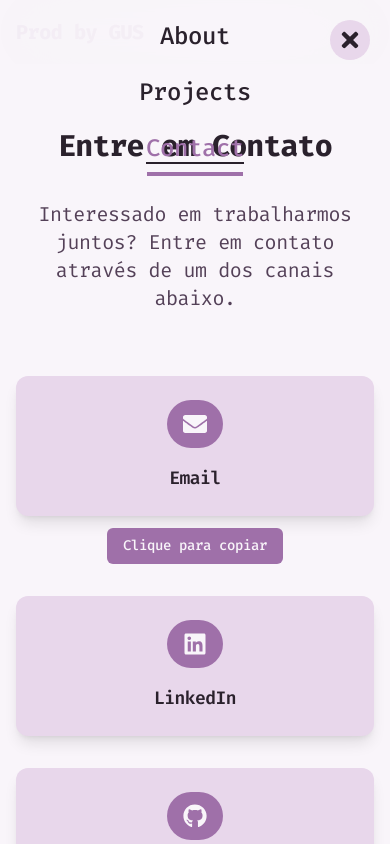
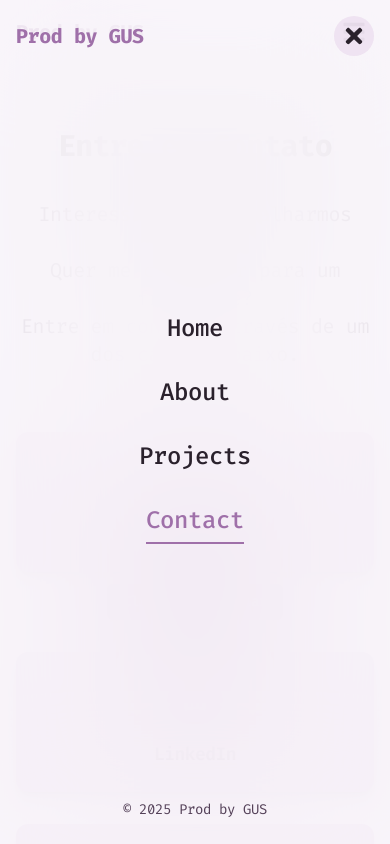
Before and after one commit to gustavo-nomelini/portfolio-prodbygus, a Next.js app: page /contact in a window 390 px wide. Both pictures are taken after a click on the button "Abrir menu". Shown: the top 844 px of the page. Built offline with nearby package versions, Linux system fonts and the light colour scheme.

Commit message:
feat: unify logo animation for desktop and mobile, enhance mobile menu overlay, and update contact section text

```diff
--- a/src/components/layout/Header.tsx
+++ b/src/components/layout/Header.tsx
@@ -80,6 +80,7 @@ const Header = () => {
   ];
 
   return (
+    <>
       <header
         className={`
           fixed top-0 left-0 right-0 z-50
@@ -147,62 +148,82 @@ const Header = () => {
             </nav>
 
             {/* Botão do menu mobile */}
-          <div className="md:hidden flex items-center">
             <button
-              className="text-[var(--foreground)] p-2 rounded-md hover:bg-[var(--color4)] transition-colors focus:outline-none"
+              className="md:hidden text-[var(--foreground)] p-2 rounded-md hover:bg-[var(--color4)] transition-colors focus:outline-none"
               onClick={toggleMenu}
               aria-label={menuOpen ? "Fechar menu" : "Abrir menu"}
             >
-              {menuOpen ? (
-                <FaTimes className="h-6 w-6" />
-              ) : (
               <FaBars className="h-6 w-6" />
-              )}
             </button>
           </div>
         </div>
-      </div>
+      </header>
 
-      {/* Menu mobile overlay */}
+      {/* Menu mobile - Corrigido para preencher a tela inteira com blur */}
       <div
         className={`
-          md:hidden fixed inset-0 bg-[var(--background)]/90 backdrop-blur-2xl z-40
-          flex flex-col justify-center items-center
-          transform transition-transform duration-300 ease-in-out
-          ${menuOpen ? 'translate-x-0' : 'translate-x-full'}
-          pt-16 /* Espaço para o header */
+          fixed inset-0 z-[100] md:hidden
+          transition-opacity duration-500 ease-in-out
+          ${menuOpen ? 'opacity-100 pointer-events-auto' : 'opacity-0 pointer-events-none'}
+          flex flex-col bg-[var(--background)]/80 backdrop-blur-3xl
         `}
       >
-        {/* Botão para fechar menu posicionado no canto superior direito */}
+        <div className="max-w-7xl w-full mx-auto px-4 sm:px-6 lg:px-8 py-4 flex items-center justify-between">
+          {/* Logo no menu mobile */}
+          <Link
+            href="/"
+            onClick={closeMenu}
+            className="text-xl font-bold text-[var(--color1)]"
+          >
+            Prod by GUS
+          </Link>
+
+          {/* Botão para fechar menu */}
           <button
-          className="absolute top-5 right-5 text-[var(--foreground)] bg-[var(--color4)] p-2 rounded-full hover:bg-[var(--color1)] transition-colors focus:outline-none"
             onClick={closeMenu}
+            className="p-2 rounded-full text-[var(--foreground)] bg-[var(--color4)]/60 hover:bg-[var(--color1)]/60 transition-colors"
             aria-label="Fechar menu"
           >
             <FaTimes className="h-6 w-6" />
           </button>
+        </div>
 
-        <nav className="flex flex-col items-center space-y-6 py-8">
+        {/* Links de navegação - centralizado na tela */}
+        <div className="flex-1 flex flex-col justify-center items-center py-8">
+          <nav className="w-full max-w-xs mx-auto">
+            <ul className="space-y-8">
               {navLinks.map((link) => (
+                <li key={link.href} className="text-center">
                   <Link
-              key={link.href}
                     href={link.href}
                     onClick={closeMenu}
                     className={`
-                text-2xl font-medium relative
+                      text-2xl font-medium relative inline-block
                       ${isActive(link.href) ? 'text-[var(--color1)]' : 'text-[var(--foreground)]'}
-                after:absolute after:left-0 after:bottom-0 after:h-[2px] after:bg-[var(--foreground)]
-                after:transition-all after:duration-300 after:ease-in-out
-                ${isActive(link.href) ? 'after:w-full after:bg-[var(--color1)]' : 'after:w-0'}
-                hover:text-[var(--color1)] hover:after:w-full
+                      transition-colors duration-300 hover:text-[var(--color1)]
                     `}
                   >
                     {link.text}
+                    <span className={`
+                      absolute -bottom-2 left-0 right-0 h-0.5 bg-[var(--color1)]
+                      transform transition-transform duration-300 ease-out
+                      ${isActive(link.href) ? 'scale-x-100' : 'scale-x-0'}
+                      origin-center
+                      group-hover:scale-x-100
+                    `}></span>
                   </Link>
+                </li>
               ))}
+            </ul>
           </nav>
         </div>
-    </header>
+
+        {/* Rodapé do menu */}
+        <div className="py-6 text-center text-sm text-[var(--foreground-muted)]">
+          © {new Date().getFullYear()} Prod by GUS
+        </div>
+      </div>
+    </>
   );
 };
 
--- a/src/components/sections/Contact.tsx
+++ b/src/components/sections/Contact.tsx
@@ -41,7 +41,7 @@ const Contact = () => {
           </h2>
           <div className="mt-2 w-24 h-1 bg-[var(--color1)] mx-auto"></div>
           <p className="mt-6 text-xl text-[var(--foreground-muted)] max-w-2xl mx-auto">
-            Interessado em trabalharmos juntos? Entre em contato através de um dos canais abaixo.
+            Interessado em trabalharmos juntos?<br />Quer me contratar para um freelance?<br />Entre em contato através de um dos canais abaixo.
           </p>
         </div>
 
```
Lines whose indentation alone changed are shown as unchanged.
